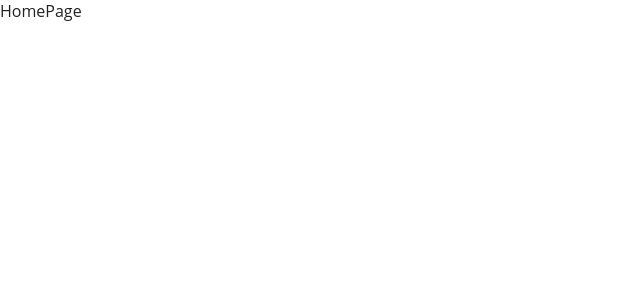
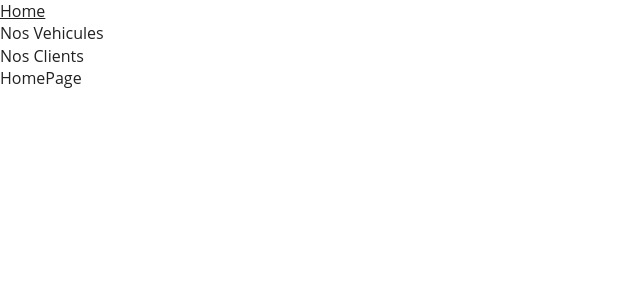
Before and after one commit to LaurentMag/ECF-cda-frontEnd, a React (Create React App) app: page / in a window 1280 px wide. Shown: the top 300 px of the page, without its empty margins (0-640 px from the left). Built offline with nearby package versions, Linux system fonts and the light colour scheme.

Commit message:
feature: navbar component creation

```diff
--- a/src/App.tsx
+++ b/src/App.tsx
@@ -2,6 +2,7 @@
 //
 import {BrowserRouter, Routes, Route} from "react-router-dom";
 //
+import {Navbar} from "./components/Navbar";
 import {HomePage} from "./pages/HomePage";
 import {Clients} from "./pages/Clients";
 import {Vehicules} from "./pages/Vehicules";
@@ -10,6 +11,7 @@
   return (
     <Fragment>
       <BrowserRouter>
+        <Navbar />
         <Routes>
           <Route
             path="/"
--- a/src/components/Navbar.tsx
+++ b/src/components/Navbar.tsx
@@ -1,5 +1,20 @@
 import React from "react";
+import {NavLink} from "react-router-dom";
 
 export const Navbar = () => {
-  return <nav></nav>;
+  return (
+    <nav>
+      <ul>
+        <li>
+          <NavLink to="/">Home</NavLink>
+        </li>
+        <li>
+          <NavLink to="/vehicules"> Nos Vehicules</NavLink>
+        </li>
+        <li>
+          <NavLink to="/clients"> Nos Clients</NavLink>
+        </li>
+      </ul>
+    </nav>
+  );
 };
```
